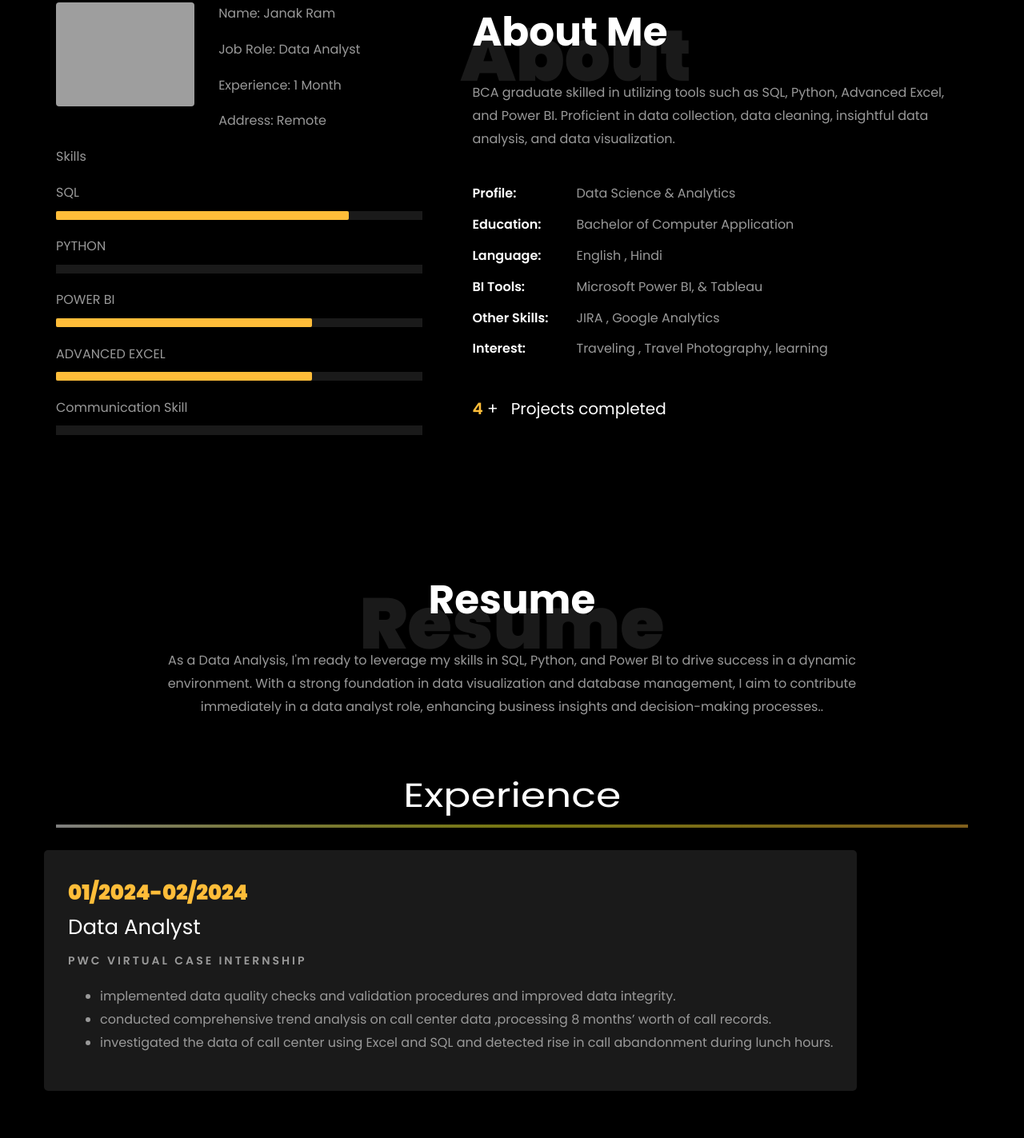
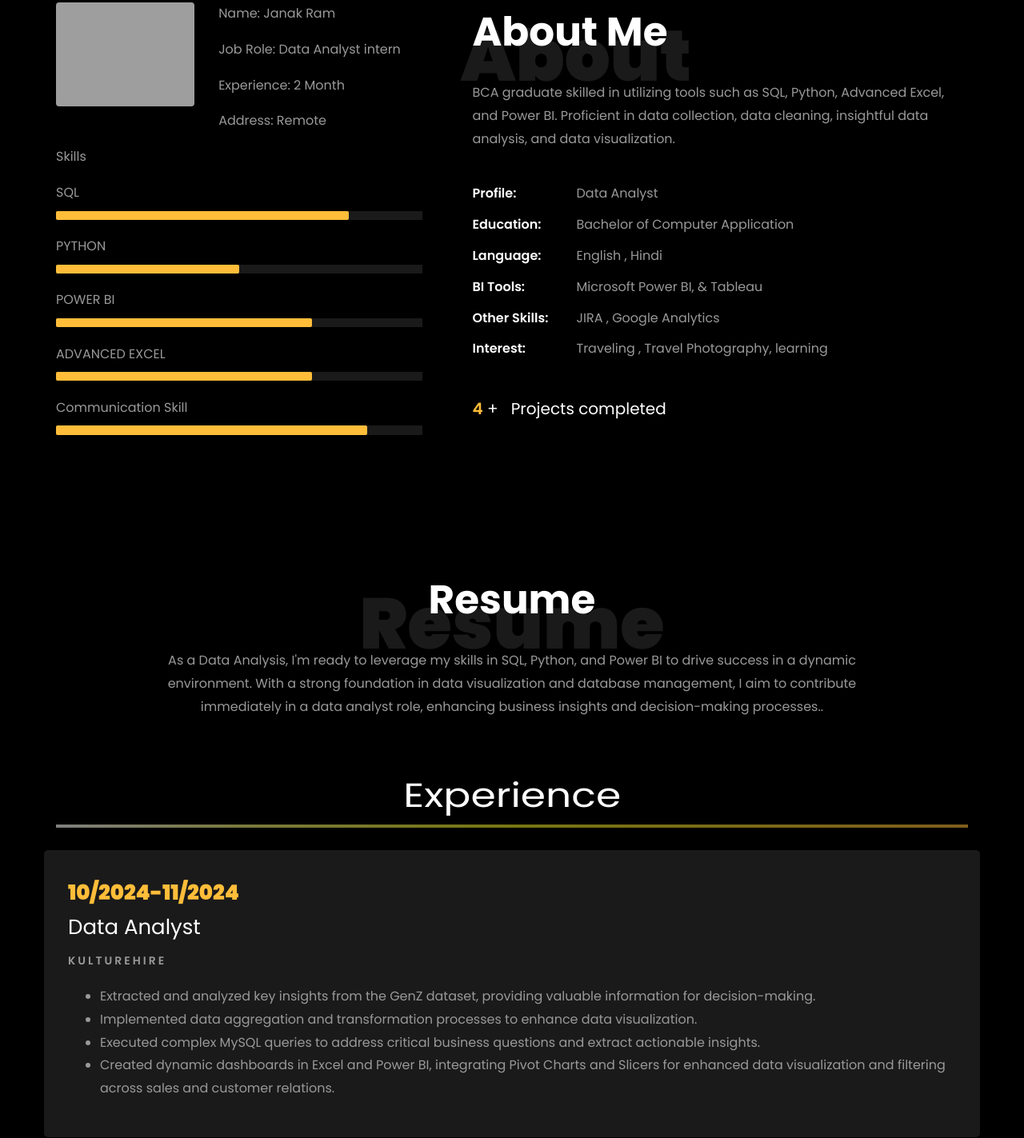
Before and after one commit to JanakRam21/JanakRam21.github.io, a plain HTML site: page index.html in a window 1280 px wide. Shown: the part 859-2282 px from the top of the page at 80% size. Drawn offline with Linux system fonts and the light colour scheme; grey boxes are pictures that could not be loaded; animation ran at ten frames a second; files whose address does not match are found by name.

Commit message:
initial commit

```diff
--- a/index.html
+++ b/index.html
@@ -219,8 +219,8 @@
 									<div class="col-sm-6 col-md-7">
 									  <div class="about-info">
 										<p><span class="title-s">Name: </span> <span>Janak Ram</span></p>
-										<p><span class="title-s">Job Role: </span> <span>Data Analyst</span></p>
-										<p><span class="title-s">Experience: </span> <span>1 Month</span></p>
+										<p><span class="title-s">Job Role: </span> <span>Data Analyst intern</span></p>
+										<p><span class="title-s">Experience: </span> <span>2 Month</span></p>
 										<p><span class="title-s">Address: </span> <span>Remote</span></p>
 									  </div>
 									</div>
@@ -236,7 +236,7 @@
 
 									<span>PYTHON</span> <span class="pull-right"></span>
 									<div class="progress">
-										<div class="progress-bar" role="progressbar" style="width:" aria-valuenow="65" aria-valuemin="0"
+										<div class="progress-bar" role="progressbar" style="width:50%" aria-valuenow="65" aria-valuemin="0"
 											aria-valuemax="100"></div>
 									</div>
 
@@ -254,7 +254,7 @@
 
 									<span>Communication Skill</span> <span class="pull-right"></span>
 									<div class="progress">
-										<div class="progress-bar" role="progressbar" style="width:" aria-valuenow="80" aria-valuemin="0"
+										<div class="progress-bar" role="progressbar" style="width:85%" aria-valuenow="80" aria-valuemin="0"
 											aria-valuemax="100"></div>
 									</div>
 								</div>
@@ -271,7 +271,7 @@
 
 								<p>BCA graduate skilled in utilizing tools such as SQL, Python, Advanced Excel, and Power BI. Proficient in data collection, data cleaning, insightful data analysis, and data visualization.</p>
 								<ul class="about-info mt-4 px-md-0 px-2">
-									<li class="d-flex"><span>Profile:</span> <span>Data Science &amp; Analytics</span></li>
+									<li class="d-flex"><span>Profile:</span> <span> Data Analyst </span></li>
 									<!-- <li class="d-flex"><span>Domain:</span> <span>Retail, Ecommerce, BFSI &amp; Digital Marketing</span></li> -->
 									<li class="d-flex"><span>Education:</span> <span>Bachelor of Computer Application</span></li>
 									<li class="d-flex"><span>Language:</span> <span>English , Hindi</span></li>
@@ -322,14 +322,15 @@
 		<div class="row">
 				<div class="row">
 					<div class="resume-wrap ftco-animate">
-						<span class="date">01/2024-02/2024</span>
+						<span class="date">10/2024-11/2024</span>
 						<h2>Data Analyst</h2>
-						<span class="position">pwc virtual case internship</span>
+						<span class="position">KultureHire</span>
 						<p class="mt-100  ">
 							<ul>
-								<li>implemented data quality checks and validation procedures and improved data integrity.</li>
-								<li> conducted comprehensive trend analysis on call center data ,processing 8 months’ worth of call records.</li>
-								<li>investigated the data of call center using Excel and SQL and detected rise in call  abandonment during lunch hours.</li>
+								<li>Extracted and analyzed key insights from the GenZ dataset, providing valuable information for decision-making.</li>
+								<li>Implemented data aggregation and transformation processes to enhance data visualization.</li>
+								<li>Executed complex MySQL queries to address critical business questions and extract actionable insights.</li>
+								<li>Created dynamic dashboards in Excel and Power BI, integrating Pivot Charts and Slicers for enhanced data visualization and filtering across sales and customer relations.</li>
 							</ul>
 						</p>
 					</div>
@@ -398,7 +399,7 @@
           <div class="col-md-7 heading-section text-center ftco-animate">
             <h1 class="big big-2">Projects</h1>
             <h2 class="mb-4">Projects</h2>
-            <p>Below are the sample Data Analytics projects on SQL, Power BI, Python,  .</p>
+            <p>Below are the sample Data Analytics projects on SQL, Power BI, Python </p>
           </div>
         </div>
         <div class="row d-flex">
```
